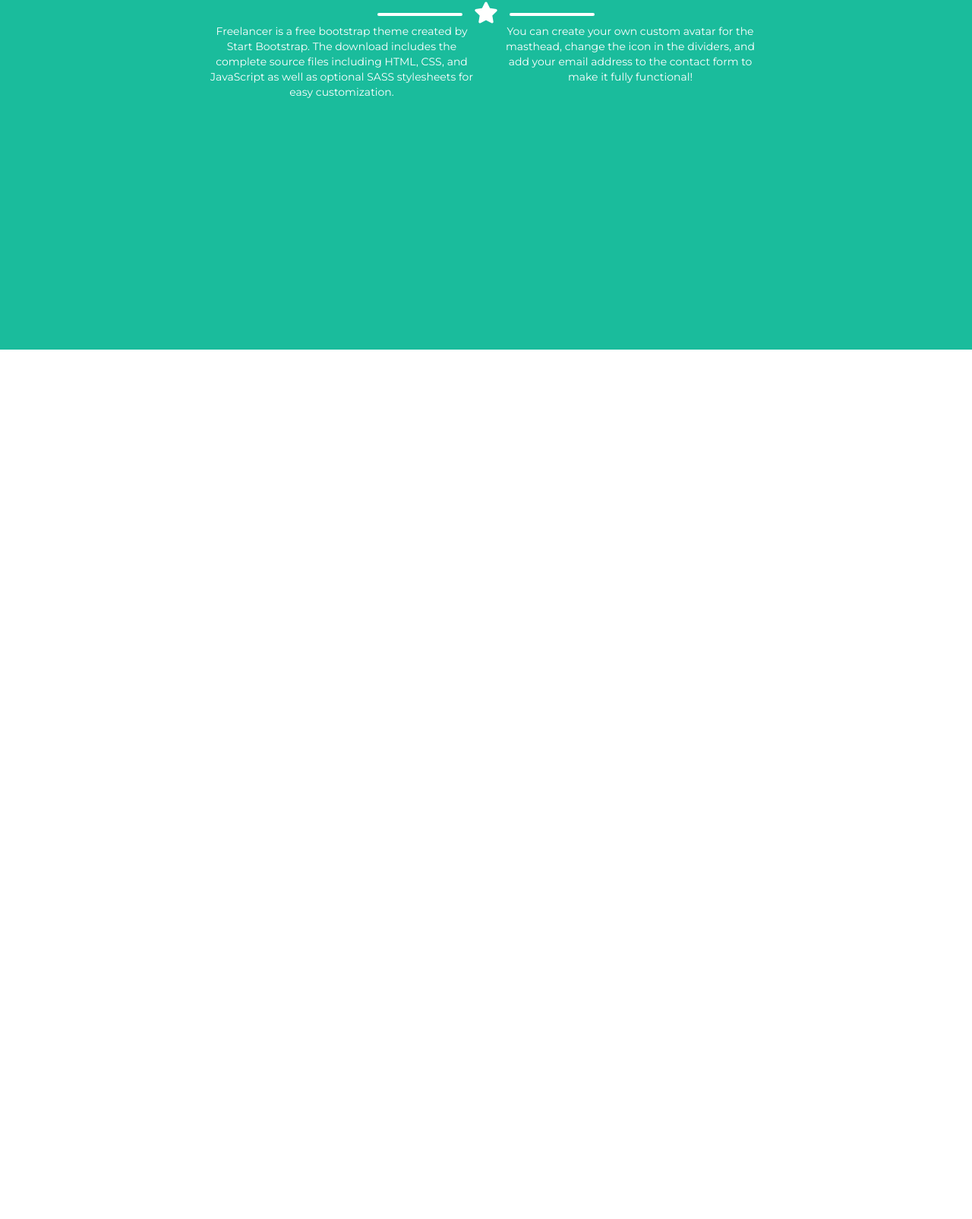
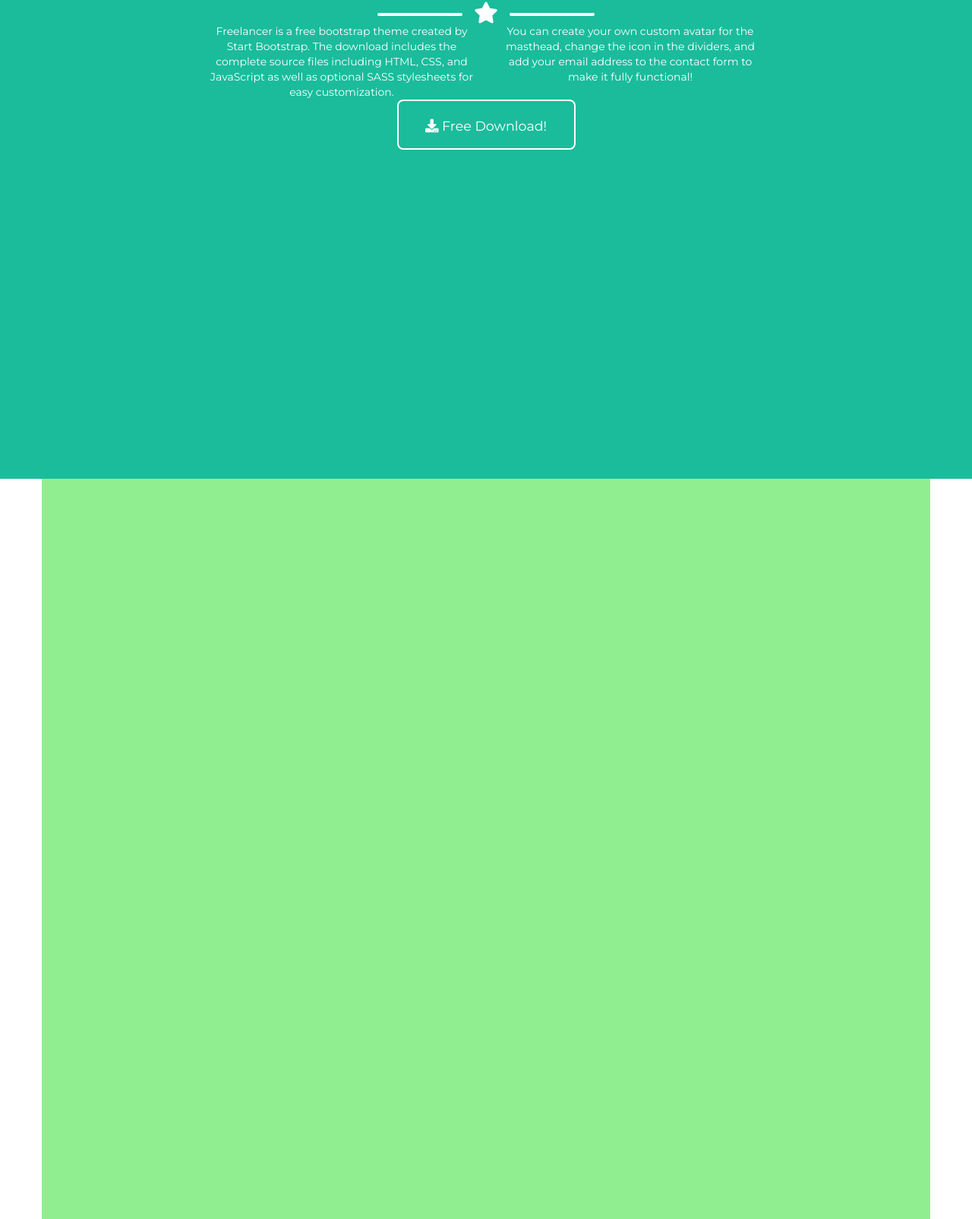
Before and after one commit to Shamo84/html-css-bootstrap-freelancer, a plain HTML site: page index.html in a window 1280 px wide. Shown: the part 1494-3098 px from the top of the page at 76% size. Before the commit the page ends 1954 px from the top, so only its background shows below. Drawn offline with nearby package versions, Linux system fonts and the light colour scheme.

Commit message:
il lavoro continua

```diff
--- a/css/style.css
+++ b/css/style.css
@@ -98,10 +98,26 @@ ul {
 /* ABOUT */
 .about.fluid-container {
   background-color: #1ABC9C;
-  height: 500px;
+  height: 670px;
   text-align: center;
 }
+.about a {
+  width: 235px;
+}
 .about .free-download {
+  display: inline-block;
   height: 66px;
   width: 235px;
+  border: 2px solid white;
+  border-radius: 8px;
 }
+
+.about .free-download p {
+  font-size: 1.25em;
+  line-height: 66px;
+}
+
+.contact-me {
+  height: 974px;
+  background-color: lightgreen;
+}
--- a/index.html
+++ b/index.html
@@ -58,9 +58,12 @@
           <div class="col-xs-12 col-md-4 col-md-offset-2">Freelancer is a free bootstrap theme created by Start Bootstrap. The download includes the complete source files including HTML, CSS, and JavaScript as well as optional SASS stylesheets for easy customization.</div>
           <div class="col-xs-12 col-md-4">You can create your own custom avatar for the masthead, change the icon in the dividers, and add your email address to the contact form to make it fully functional!</div>
         </div>
-        <div class="free-download">
 
-        </div>
+          <a href="#" class="free-download"><p><i class="fas fa-download"></i>  Free Download!</p></a>
+
+      </div>
+      <div class="container contact-me">
+
       </div>
     </main>
     <footer>
```
